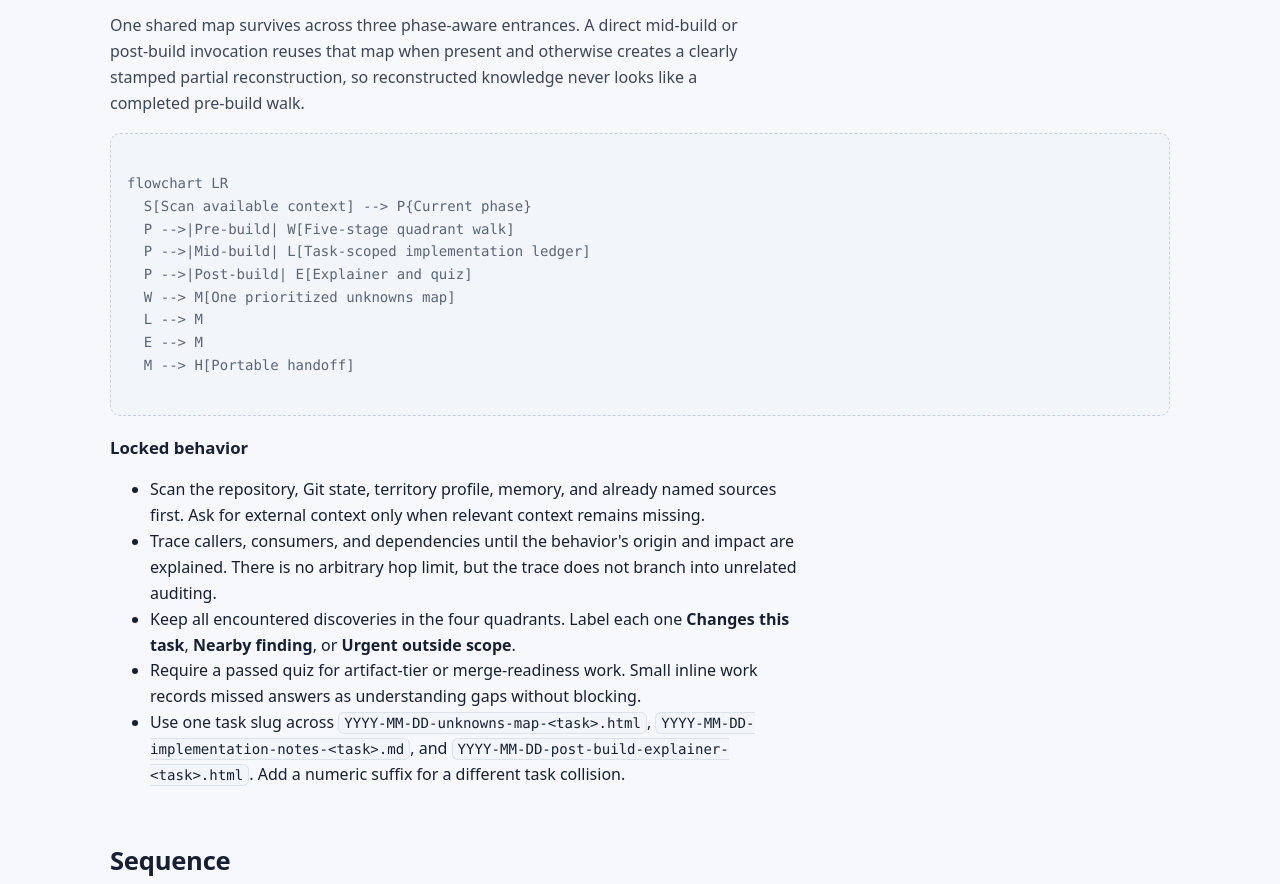
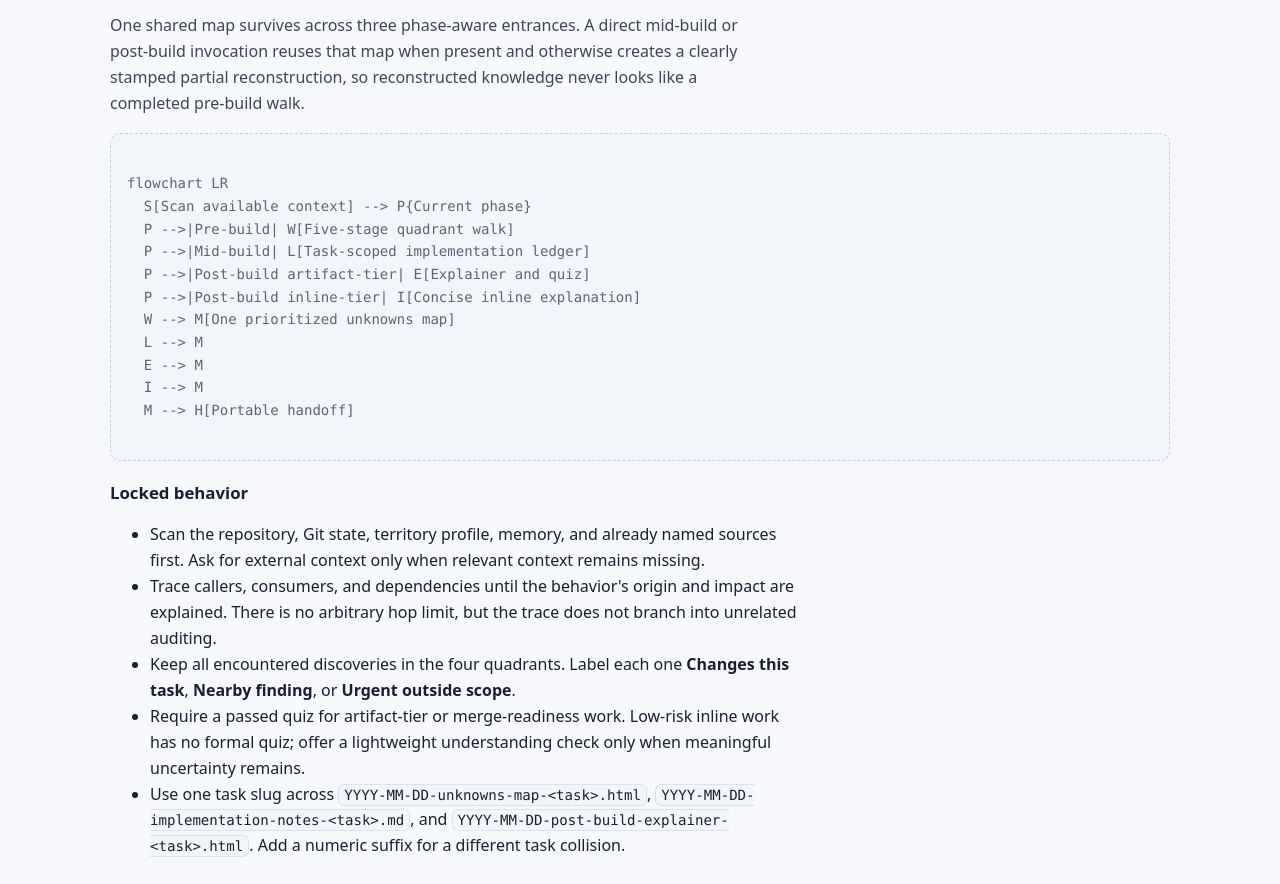
Before and after one commit to rhnfzl/explore-unknowns, a plain HTML site: page docs/human-html/2026-07-11-plan-explore-unknowns-focused-correction.html in a window 1280 px wide. Shown: the part 1345-2229 px from the top of the page. Drawn offline with Linux system fonts and the light colour scheme.

Commit message:
docs: update correction verification status

```diff
--- a/docs/human-html/2026-07-11-plan-explore-unknowns-focused-correction.html
+++ b/docs/human-html/2026-07-11-plan-explore-unknowns-focused-correction.html
@@ -323,7 +323,7 @@
       <span><strong>Kind</strong> plan</span>
       <span><strong>Created</strong> 2026-07-11</span>
       <span><strong>Owner</strong> Rehan</span>
-      <span><strong>Status</strong> Approved for implementation</span>
+      <span><strong>Status</strong> Implemented; behavioral evals passed</span>
       <span><strong>Read time</strong> ~7 min</span>
       <span><strong>Source</strong> Thariq Shihipar talk, official article, repository audit, and user decisions</span>
     </div>
@@ -362,10 +362,12 @@ flowchart LR
   S[Scan available context] --> P{Current phase}
   P -->|Pre-build| W[Five-stage quadrant walk]
   P -->|Mid-build| L[Task-scoped implementation ledger]
-  P -->|Post-build| E[Explainer and quiz]
+  P -->|Post-build artifact-tier| E[Explainer and quiz]
+  P -->|Post-build inline-tier| I[Concise inline explanation]
   W --> M[One prioritized unknowns map]
   L --> M
   E --> M
+  I --> M
   M --> H[Portable handoff]
       </div>
       <h3>Locked behavior</h3>
@@ -373,7 +375,7 @@ flowchart LR
         <li>Scan the repository, Git state, territory profile, memory, and already named sources first. Ask for external context only when relevant context remains missing.</li>
         <li>Trace callers, consumers, and dependencies until the behavior's origin and impact are explained. There is no arbitrary hop limit, but the trace does not branch into unrelated auditing.</li>
         <li>Keep all encountered discoveries in the four quadrants. Label each one <strong>Changes this task</strong>, <strong>Nearby finding</strong>, or <strong>Urgent outside scope</strong>.</li>
-        <li>Require a passed quiz for artifact-tier or merge-readiness work. Small inline work records missed answers as understanding gaps without blocking.</li>
+        <li>Require a passed quiz for artifact-tier or merge-readiness work. Low-risk inline work has no formal quiz; offer a lightweight understanding check only when meaningful uncertainty remains.</li>
         <li>Use one task slug across <code>YYYY-MM-DD-unknowns-map-&lt;task&gt;.html</code>, <code>YYYY-MM-DD-implementation-notes-&lt;task&gt;.md</code>, and <code>YYYY-MM-DD-post-build-explainer-&lt;task&gt;.html</code>. Add a numeric suffix for a different task collision.</li>
       </ul>
     </section>
```
